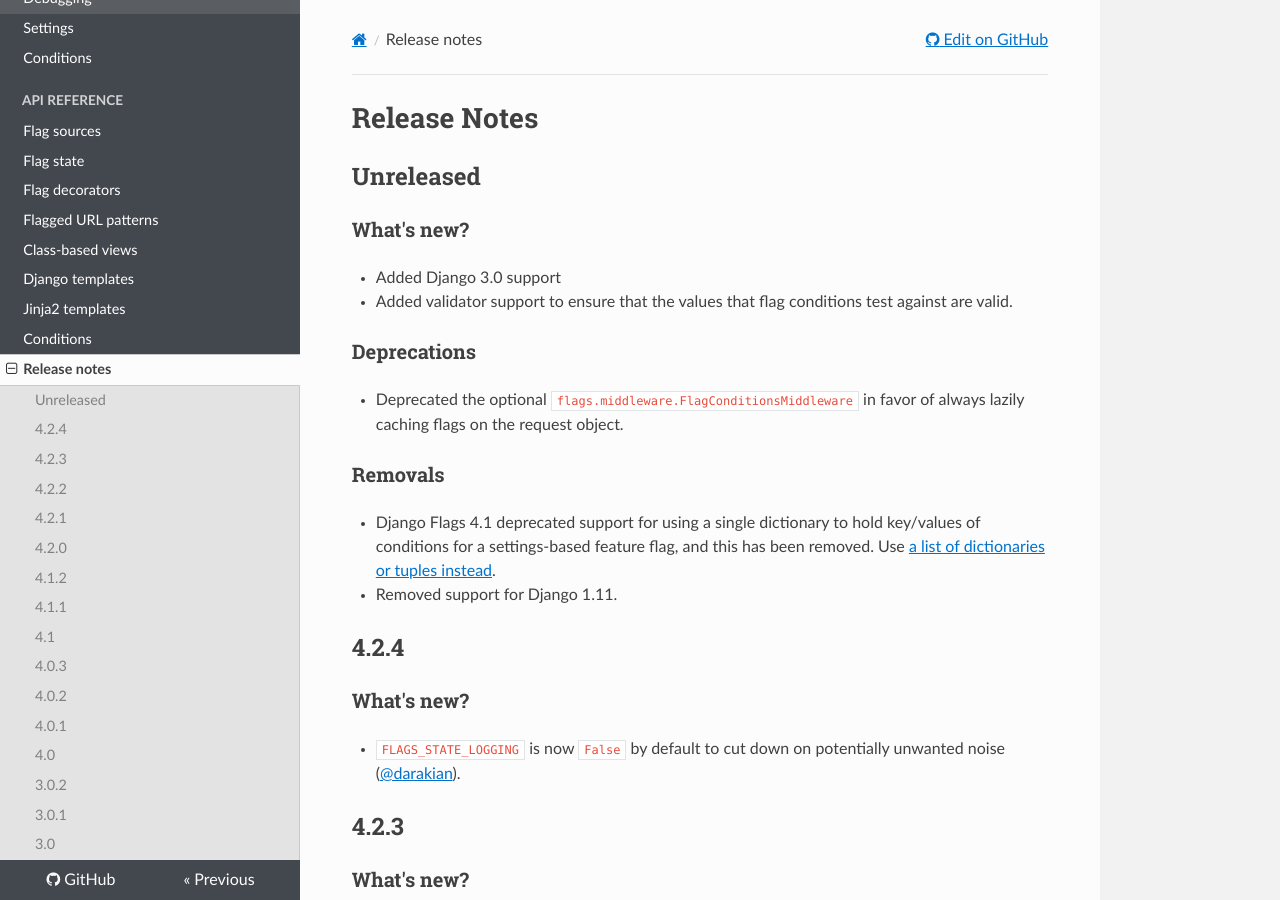
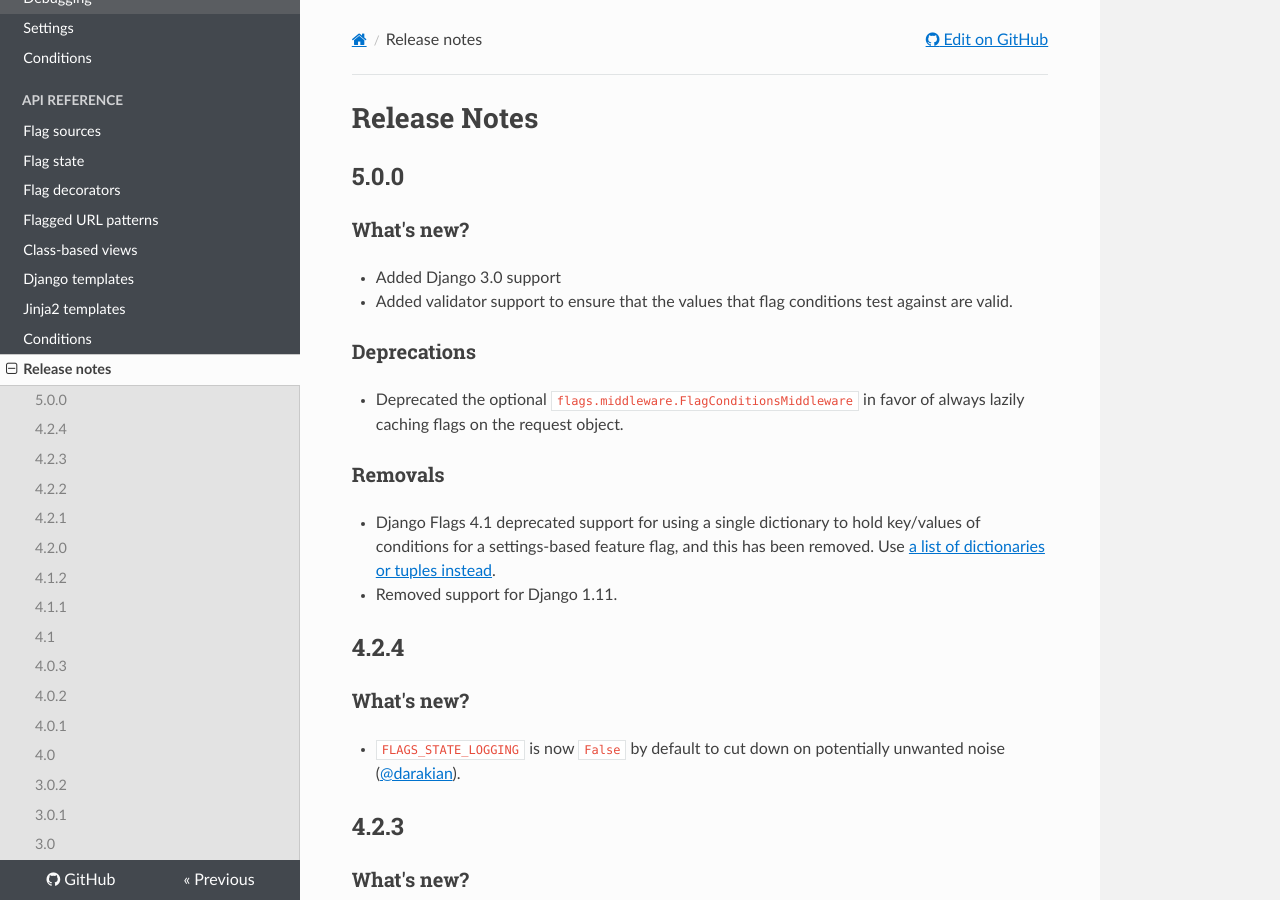
Before and after one commit to cfpb/django-flags, an MkDocs documentation site: the page built from docs/releasenotes.md, in a window 1280 px wide and 900 px high. Built offline with MkDocs 1.6.1, drawn with Linux system fonts in a browser that asks for light colours; nearby versions of some CDN libraries; old or Windows-style settings are respelled for this version of MkDocs.

Commit message:
Set version to 5.0.0 for the next release

```diff
--- a/docs/releasenotes.md
+++ b/docs/releasenotes.md
@@ -1,6 +1,6 @@
 # Release Notes
 
-## Unreleased
+## 5.0.0
 
 ### What's new?
 
--- a/setup.py
+++ b/setup.py
@@ -26,7 +26,7 @@
     long_description=long_description,
     long_description_content_type="text/markdown",
     license="CC0",
-    version="4.2.4",
+    version="5.0.0",
     include_package_data=True,
     packages=find_packages(),
     install_requires=install_requires,
```
